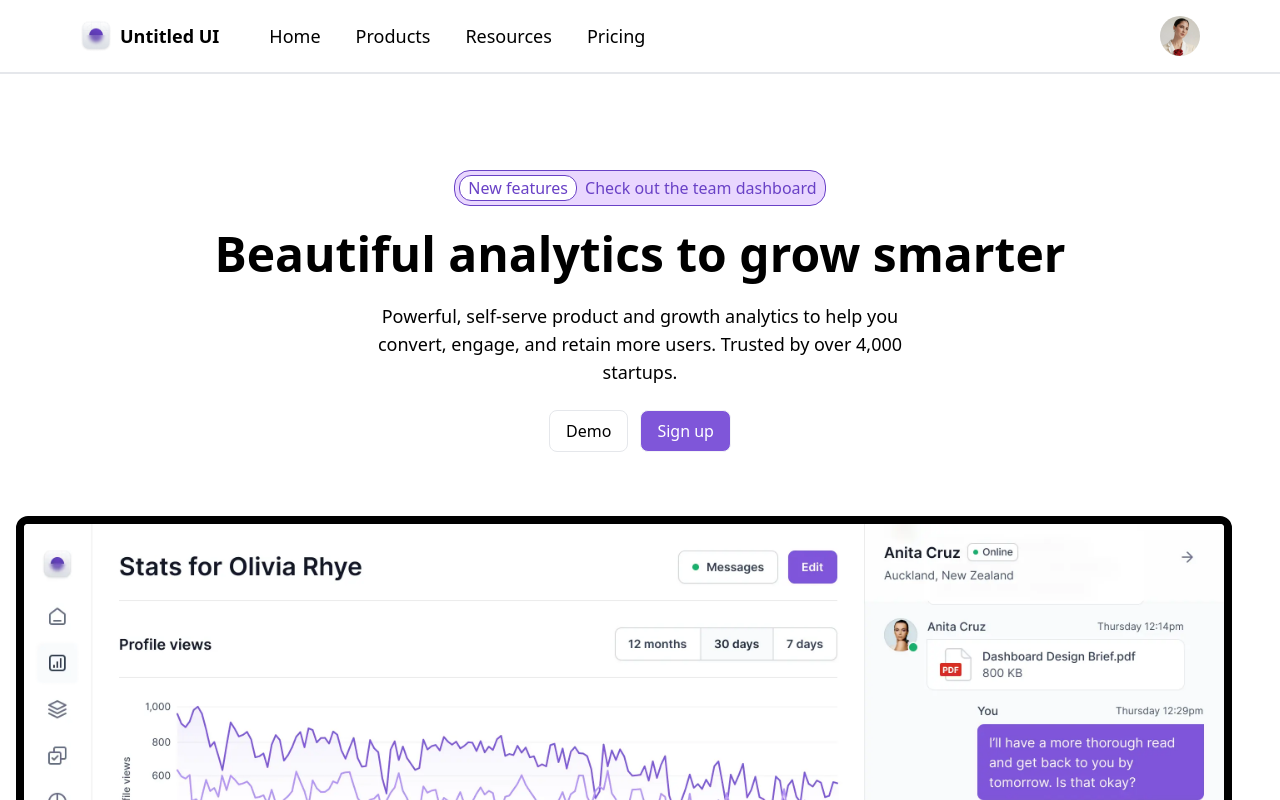
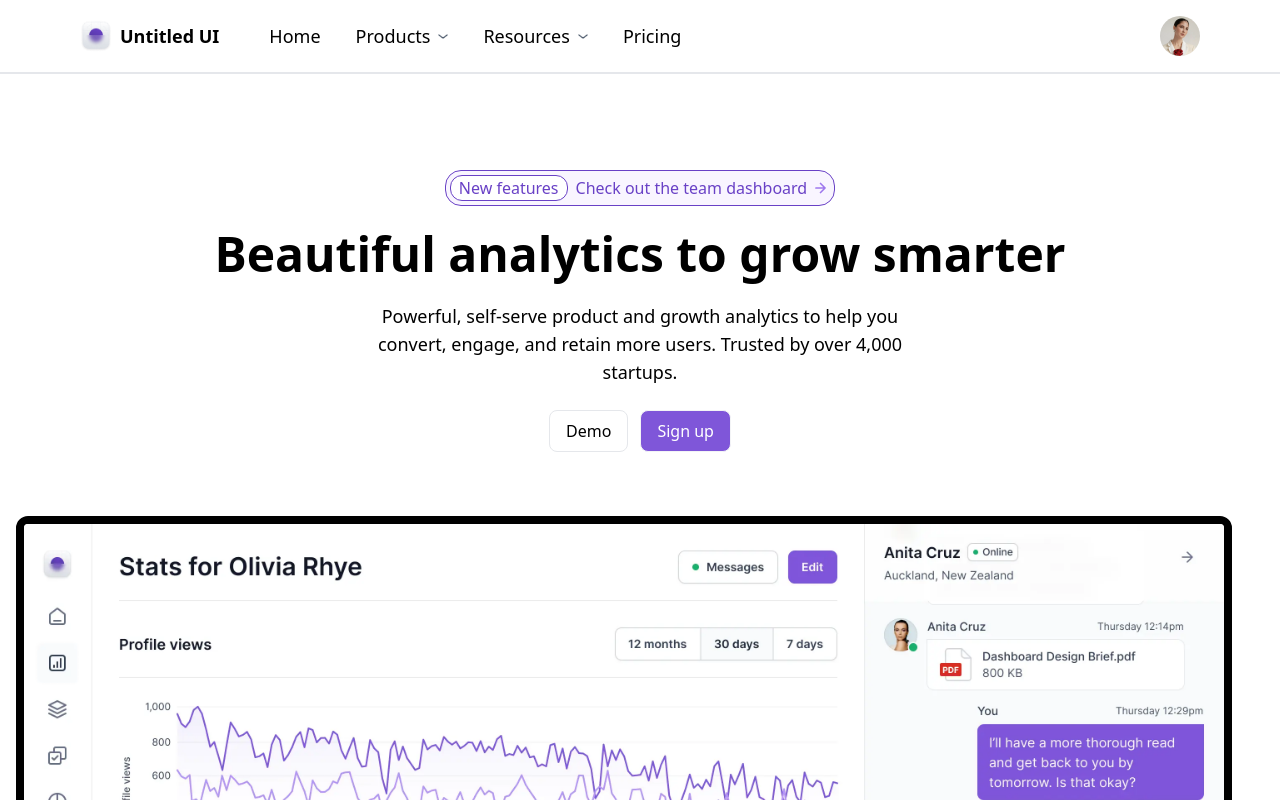
Before and after one commit to PritamMagdum/ZYSK-TECH-React-Task, a React (Create React App) app: page / in a window 1280 px wide. Shown: the top 800 px of the page. Built offline with nearby package versions, Linux system fonts and the light colour scheme.

Commit message:
Fixes Issues and Added Arrows to the Header Section

```diff
--- a/src/App.js
+++ b/src/App.js
@@ -3,6 +3,7 @@ import AnalyticsSection from "./Components/AnalyticsSection";
 import BlogSection from "./Components/BlogSection";
 import CTASection from "./Components/CTASection";
 import FeaturesSection from "./Components/FeaturesSection";
+import Footer from "./Components/Footer";
 import FreqAskQuestions from "./Components/FreqAskQuestions";
 import Header from "./Components/Header";
 import TestimonialSection from "./Components/TestimonialSection";
@@ -19,6 +20,7 @@ function App() {
       <FreqAskQuestions />
       <BlogSection />
       <CTASection />
+      <Footer />
     </Router>
   );
 }
--- a/src/Components/AdvanceAnalyticsSection.jsx
+++ b/src/Components/AdvanceAnalyticsSection.jsx
@@ -17,7 +17,7 @@ const AdvanceAnalyticsSection = () => {
             Cutting-edge features for advanced analytics
           </h1>
         </div>
-        <div className="md:w-[560px] text-center">
+        <div className="md:w-[560px] text-center text-lg">
           <p>
             Powerful, self-serve product and growth analytics to help you
             convert, engage, and retain more users. Trusted by over 4,000
--- a/src/Components/AnalyticsSection.jsx
+++ b/src/Components/AnalyticsSection.jsx
@@ -1,5 +1,6 @@
 import React from "react";
 import AnalyticsImage from "../assets/images/AnalyticsImage.png";
+import ArrowRight from "../assets/images/ArrowRight.png";
 import Company1 from "../assets/companyImages/company1.png";
 import Company2 from "../assets/companyImages/company2.png";
 import Company3 from "../assets/companyImages/company3.png";
@@ -11,11 +12,16 @@ const AnalyticsSection = () => {
   return (
     <div className="flex flex-col justify-center items-center pt-24 gap-16 px-4">
       <div className="flex flex-col justify-center items-center gap-[24px]">
-        <div className="w-fit flex text-[#6941C6] bg-[#E9D7FE] py-1 px-1 rounded-2xl gap-1 items-center border border-[#6941C6]">
+        <div className="w-fit flex text-[#6941C6] bg-[#F9F5FF] py-1 px-1 rounded-2xl gap-1 items-center border border-[#6941C6]">
           <span className="border rounded-xl px-2 bg-white border-[#6941C6]">
             New features
           </span>
-          <h1 className="px-1">Check out the team dashboard</h1>
+          <h1 className="px-1 flex items-center gap-2">
+            Check out the team dashboard{" "}
+            <div>
+              <img src={ArrowRight} alt="" />
+            </div>
+          </h1>
         </div>
         <div>
           <h1 className="text-5xl md:text-5xl font-semibold text-center">
--- a/src/Components/Header.jsx
+++ b/src/Components/Header.jsx
@@ -4,6 +4,7 @@ import { Sheet, SheetContent, SheetTrigger } from "./ui/Sheet";
 import MenuIcon from "../assets/images/menuIcon.png";
 import Logo from "../assets/images/Logo.png";
 import UserImage from "../assets/images/UserImage.png";
+import ArrowDown from "../assets/images/ArrowDown.png";
 import NavItems from "./NavItems";
 
 const Header = () => {
@@ -52,18 +53,28 @@ const Header = () => {
             </Link>
             <div className="flex gap-[15px] items-center">
               <Link className="mx-2.5">Home</Link>
-              <Link className="mx-2.5">Products</Link>
-              <Link className="mx-2.5">Resources</Link>
+              <Link className="mx-2.5 flex  justify-center items-center gap-2">
+                <span>Products</span>
+                <div>
+                  <img src={ArrowDown} alt="" className="h-[5px] w-2.5" />
+                </div>
+              </Link>
+              <Link className="mx-2.5 flex  justify-center items-center gap-2">
+                <span>Resources</span>
+                <div>
+                  <img src={ArrowDown} alt="" className="h-[5px] w-2.5" />
+                </div>
+              </Link>
               <Link className="mx-2.5">Pricing</Link>
             </div>
           </div>
-          <div>
+          <Link>
             <img
               src={UserImage}
               alt="USER"
               className="h-[40px] w-[40px] rounded-full"
             />
-          </div>
+          </Link>
         </div>
       </nav>
     </>
```
Also changed, not shown: src/assets/images/ArrowDown.png (added), src/assets/images/ArrowRight.png (added).
